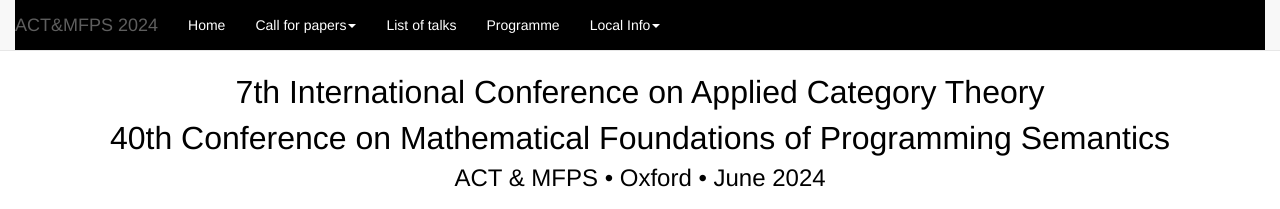
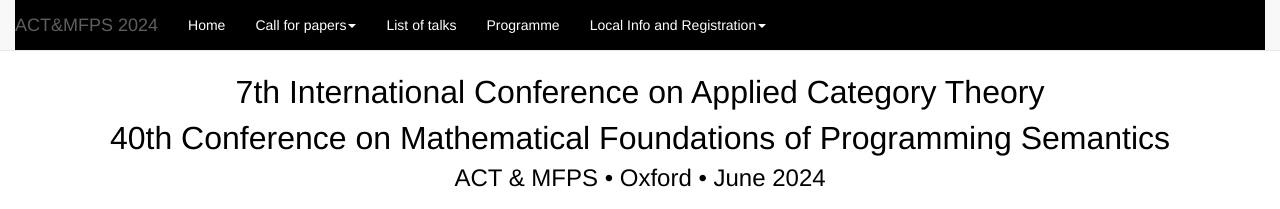
Before and after one commit to oxford24/oxford24.github.io, a Jekyll site: the page built from index.html, in a window 1280 px wide. Shown: the top 209 px of the page. Built offline with Jekyll 4.4.1, drawn with Linux system fonts in a browser that asks for light colours.

Commit message:
Update actmfps.html

```diff
--- a/_layouts/actmfps.html
+++ b/_layouts/actmfps.html
@@ -50,7 +50,7 @@
 </ul></li>
         <li><a href="all-talks.html">List of talks</a></li>
         <li><a href="schedule.html">Programme</a></li>
-       <li class="dropdown">          <a href="#" class="dropdown-toggle" data-toggle="dropdown" role="button" aria-haspopup="true" aria-expanded="false">Local Info<span class="caret"></span></a>
+       <li class="dropdown">          <a href="#" class="dropdown-toggle" data-toggle="dropdown" role="button" aria-haspopup="true" aria-expanded="false">Local Info and Registration<span class="caret"></span></a>
           <ul class="dropdown-menu">
 <li><a href="https://forms.gle/rtF9x6S8JRZmL8sk8">Registration for zoom links</a></li>
 <li><a href="local.html">Registration and location</a></li>
```
